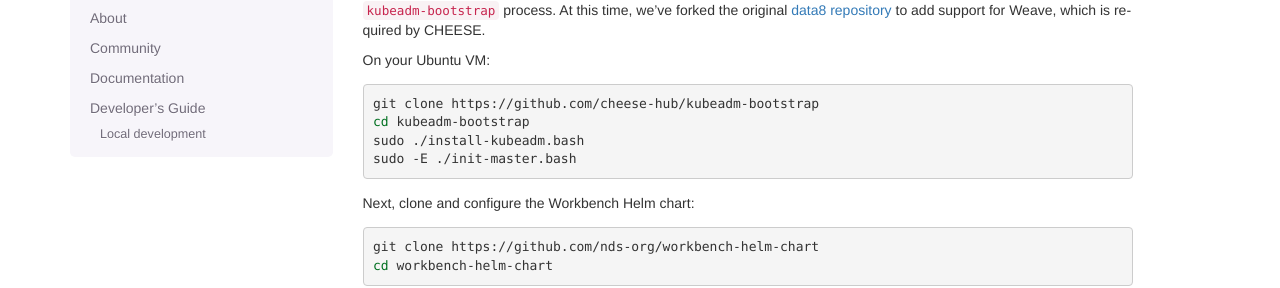
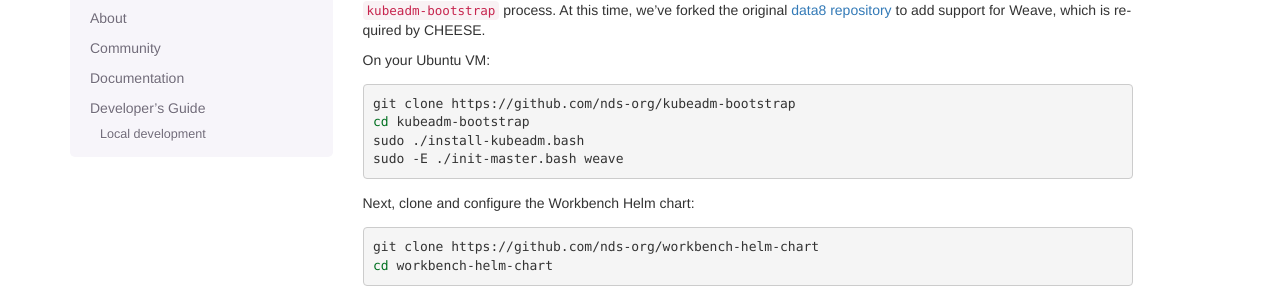
Before and after one commit to cheese-hub/cheesehub, a Sphinx documentation site: the page built from docs/source/development/setup.rst, in a window 1280 px wide and 900 px high. Shown: the part 156-444 px from the top of the window. Built offline with Sphinx 7.4.7, drawn with Linux system fonts in a browser that asks for light colours.

Commit message:
Changed to nds-org/kubeadm-bootstrap and added weave argument

```diff
--- a/docs/source/development/setup.rst
+++ b/docs/source/development/setup.rst
@@ -13,10 +13,10 @@
 
 .. code-block:: bash
 
-   git clone https://github.com/cheese-hub/kubeadm-bootstrap
+   git clone https://github.com/nds-org/kubeadm-bootstrap
    cd kubeadm-bootstrap
    sudo ./install-kubeadm.bash
-   sudo -E ./init-master.bash
+   sudo -E ./init-master.bash weave
 
 Next, clone and configure the Workbench Helm chart:
 
```
